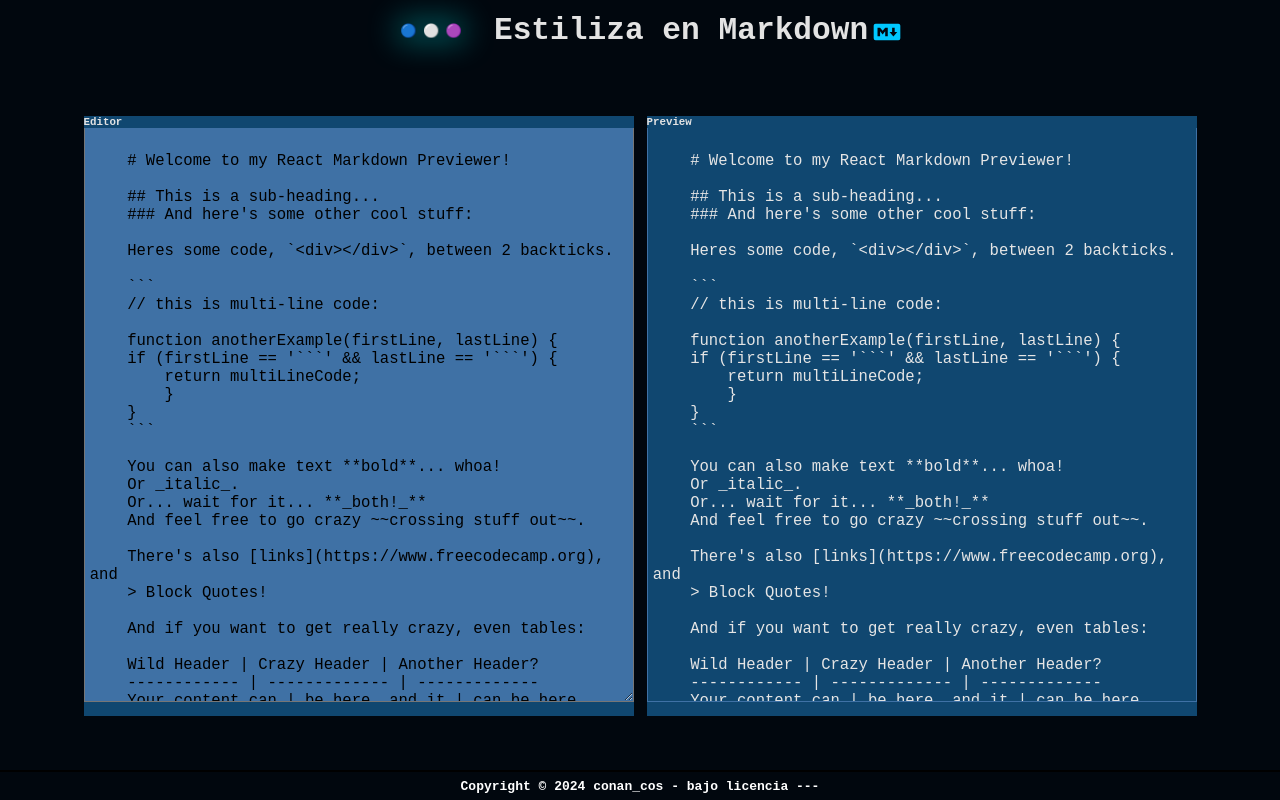
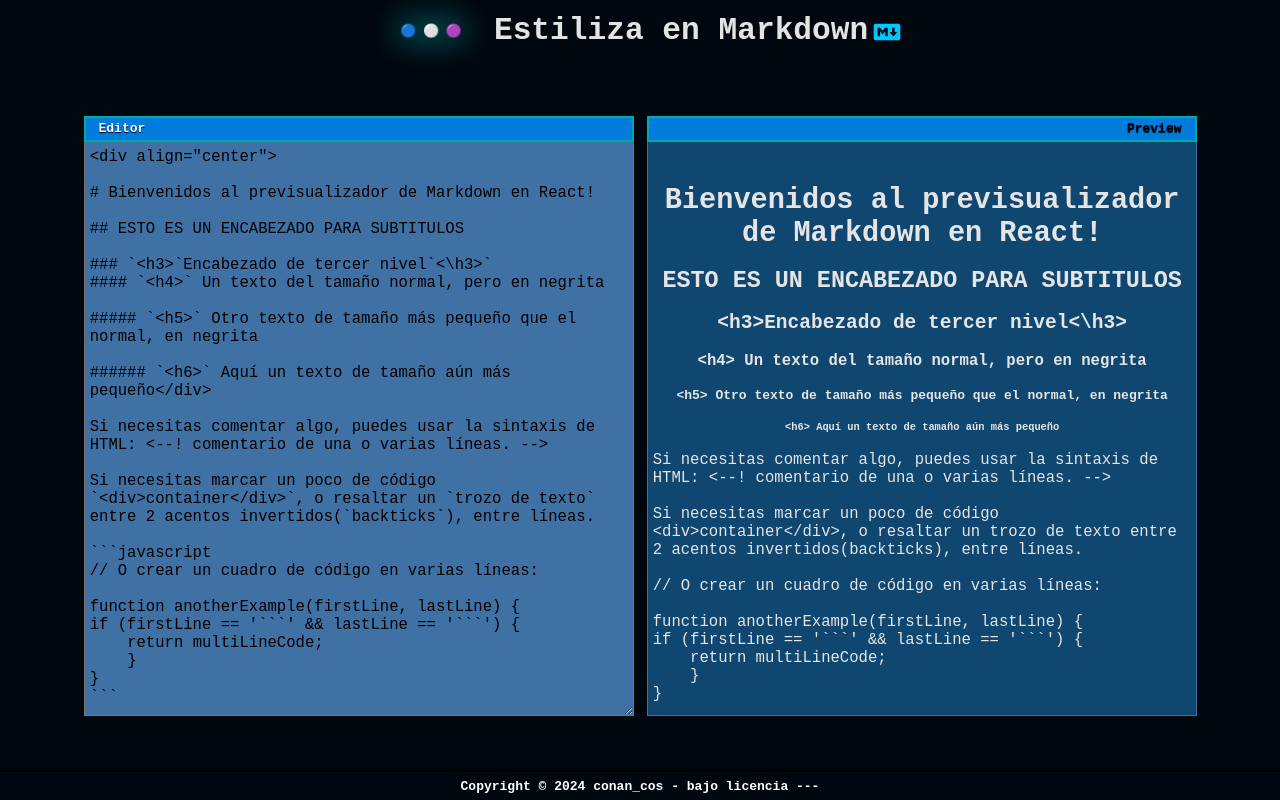
Before and after one commit to conancos/markdown-editor, a React (Vite) app: page / in a window 1280 px wide. Built offline with nearby package versions, Linux system fonts and the light colour scheme.

Commit message:
add marked, dompurify and configure guidelines

```diff
--- a/src/Components/Main.jsx
+++ b/src/Components/Main.jsx
@@ -1,8 +1,10 @@
-import React, { useState, useRef } from 'react'
+import React, { useState, useEffect, useRef } from 'react'
+import DOMPurify from 'dompurify'
+import { marked } from 'marked'
+
 
 
 const Aside = (props) => {
-
 
     const handleChange = (event) => {
         props.setValue(event.target.value);
@@ -15,12 +17,11 @@ const Aside = (props) => {
         } else {
             props.editorRef.current.scrollTop = event.target.scrollTop;
         }
-        props.editorRef.current.scrollTop = event.target.scrollTop;
+        /* props.editorRef.current.scrollTop = event.target.scrollTop; */
     }
 
 
-    const container =
-        props.title === 'Editor'
+    const container = props.title === 'Editor'
         ? (
             <textarea
                 id="editor"
@@ -37,15 +38,14 @@ const Aside = (props) => {
                 id="preview"
                 ref={props.previewRef}
                 onScroll={handleScroll}
-            >
-                {props.value}
-            </div>
+                dangerouslySetInnerHTML={props.createMarkup(props.value)}
+            />
         )
     ;
 
     return (
         <aside className={props.className}>
-            <h5>{props.title}</h5>
+            <h5 className={`title-${props.title.toLowerCase()}`}>{props.title}</h5>
             {container}
         </aside>
     )
@@ -57,16 +57,26 @@ const Aside = (props) => {
 
 
 const Main = () => {
-    const guidelines = `
-    # Welcome to my React Markdown Previewer!
+    const guidelines =
+`<div align="center">
 
-    ## This is a sub-heading...
-    ### And here's some other cool stuff:
+# Bienvenidos al previsualizador de Markdown en React!
 
-    Heres some code, \`<div></div>\`, between 2 backticks.
+## ESTO ES UN ENCABEZADO PARA SUBTITULOS
 
-    \`\`\`
-    // this is multi-line code:
+### \`<h3>\`Encabezado de tercer nivel\`<\\h3>\`
+#### \`<h4>\` Un texto del tamaño normal, pero en negrita
+
+##### \`<h5>\` Otro texto de tamaño más pequeño que el normal, en negrita
+
+###### \`<h6>\` Aquí un texto de tamaño aún más pequeño</div>
+
+Si necesitas comentar algo, puedes usar la sintaxis de HTML: <--! comentario de una o varias líneas. -->
+
+Si necesitas marcar un poco de código \`<div>container</div>\`, o resaltar un \`trozo de texto\` entre 2 acentos invertidos(\`backticks\`), entre líneas.
+
+\`\`\`javascript
+// O crear un cuadro de código en varias líneas:
 
 function anotherExample(firstLine, lastLine) {
 if (firstLine == '\`\`\`' && lastLine == '\`\`\`') {
@@ -75,32 +85,69 @@ const Main = () => {
 }
 \`\`\`
 
-    You can also make text **bold**... whoa!
-    Or _italic_.
-    Or... wait for it... **_both!_**
-    And feel free to go crazy ~~crossing stuff out~~.
+> Puedes usar líneas de cíta en bloque y casillas de marcado de listas:
 
-    There's also [links](https://www.freecodecamp.org), and
-    > Block Quotes!
-
-    And if you want to get really crazy, even tables:
-
-    Wild Header | Crazy Header | Another Header?
-    ------------ | ------------- | -------------
-    Your content can | be here, and it | can be here....
-    And here. | Okay. | I think we get it.
-
-    - And of course there are lists.
-    - Some are bulleted.
-        - With different indentation levels.
-            - That look like this.
+- [X] También puedes marcar texto en **negrita,** _cursiva_ o ~~texto tachado~~.
+- [ ] Puedes usar HTML para <u>subrayar texto</u>
+- [X] O marcar el texto usando <u>**~~_LOS 2 MODOS_~~**</u>
 
 
-    1. And there are numbered lists too.
-    1. Use just 1s if you want!
-    1. And last but not least, let's not forget embedded images:
+---
+>     Puedes usar diferentes niveles en bloque
+>     de varias líneas:
+> - Usando listas desordenadas
+> - También llamadas viñetas.
+>    - Con diferentes niveles de indentación.
+>    - [X] O con casillas de marcado de listas.
+>       - Y con diferentes niveles de indentación.
+>1. O usar listas numeradas
+>2. [X] con casillas de marcado de listas.
+>       1. También con diferentes
+>       2. niveles de indentación
+>           1. [X] También usando marcado de listas
+>           2. en varios niveles de indentación.
+---
 
-    ![freeCodeCamp Logo](https://cdn.freecodecamp.org/testable-projects-fcc/images/fcc_secondary.svg)
+Puedes usar la etiqueta \`<br>\` para generar un salto de línea
+<br>
+
+---
+Y si quieres llevarlo al siguiente nivel, incluso tablas:
+
+
+Encabezado Salvaje | Encabezado Loco | ¿Otro encabezado?
+------------------ | --------------- | -----------------
+Tu contenido puede | estar aquí, y  | aquí también...
+Y aquí. | Vale. | Creo que lo entendemos.
+---
+
+- Enlaces a [sitios externos ↗](https://conancos.dev/portfolio#contact)
+
+- Enlaces de anclaje, [al propio documento](#Bienvenidos-al-previsualizador-de-Markdown-en-React!)
+
+
+\`\`\`Puedes usar imágenes y centrarlas:\`\`\`
+
+<div align="center">
+
+<img src='./vite.svg' alt="logo de Vite1" width="50px"/> <img src="react.svg" alt="logo de Vite2" width="50px" />
+</div>
+
+<small>O limitar su tamaño</small>: [<img src="https://cdn.freecodecamp.org/testable-projects-fcc/images/fcc_secondary.svg" width="200px" alt="logo de freeCodeCamp" />](https://freecodecamp.org/espanol/)
+
+<u>Y hasta establecer una imagen como una URL:</u>
+<div align="center">
+
+<--! [![Logo CONAN_COS](https://conancos.dev/next/logica-js/CashRegister/images/logo-conancos.png)](https://conancos.dev/portfolio#contact) -->
+
+O animar una parte de tu documento con un GIF:
+![imagen de un teseracto](./Teseracto.gif)
+
+<br>
+<small>Enriquece y diviértete creando tu documento markdown en tiempo real y súbelo a tu GitHub!</small>
+</div>
+
+
 `;
     const [value, setValue] = useState(guidelines);
 
@@ -108,6 +155,18 @@ const Main = () => {
     const editorRef = useRef(null);
     const previewRef = useRef(null);
 
+    const createMarkup = (text) => {
+        const rawMarkup = marked(text, {
+            gfm: true,
+            breaks: true,
+            sanitize: true
+        }); //Convertir markdown a html
+        return { __html: DOMPurify.sanitize(rawMarkup) }; //Sanitizar
+    }
+
+    useEffect(() => {
+        setValue(guidelines);
+    }, [guidelines])
 
     return (
         <main className="main">
@@ -130,6 +189,7 @@ const Main = () => {
                 previewRef={previewRef}
                 editorRef={editorRef}
 
+                createMarkup={createMarkup}
             />
         </main>
     )
```
Lines whose indentation alone changed are shown as unchanged.
